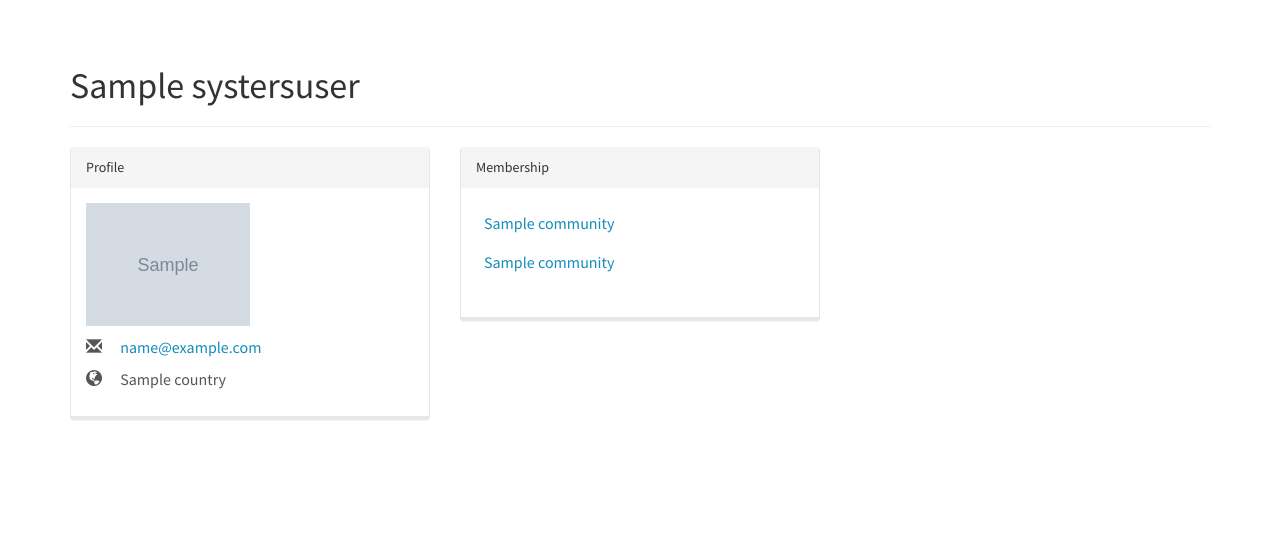
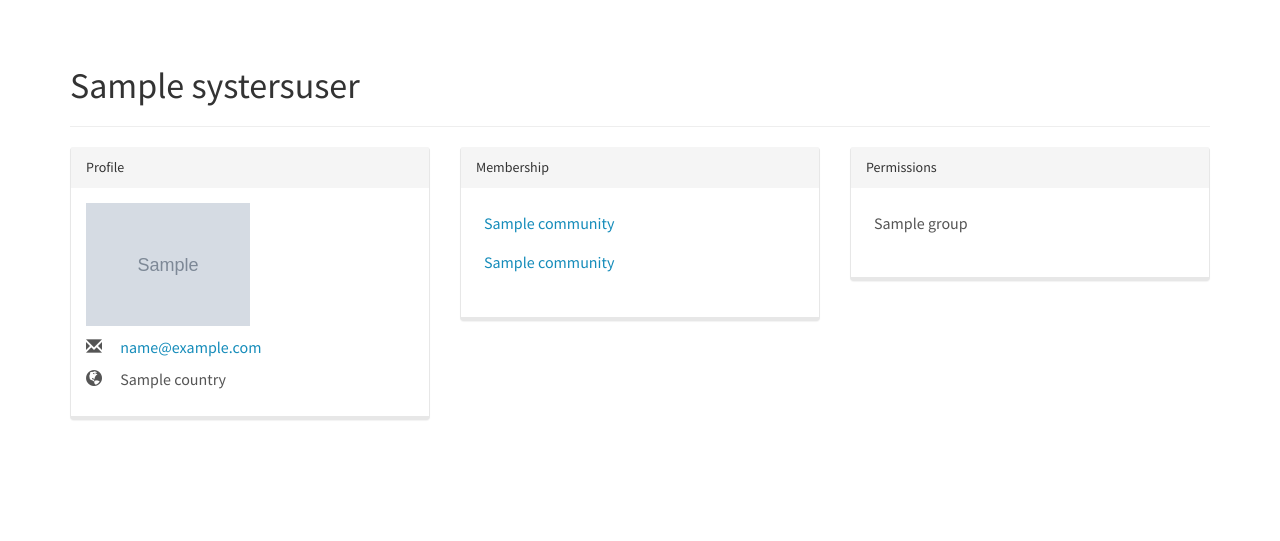
Before and after one commit to anitab-org/portal, a Django app: template systers_portal/templates/users/view_profile.html in a window 1280 px wide. Shown: the part 54-595 px from the top of the page. Run offline with Django 3.2, Linux system fonts and the light colour scheme; the template is opened without the code that fills it: most values are stand-ins (such as "Sample title", 1, 10 or a date in 2020); grey boxes marked "Sample" are stand-in pictures; parts of the project's set-up code (start-up, migrations or seed data) failed here and were passed over; some libraries are stand-ins or nearby versions.

Commit message:
add permissions panel + unittest

```diff
--- /dev/null
+++ b/systers_portal/templates/users/snippets/permissions.html
@@ -0,0 +1,18 @@
+<div class="panel panel-default">
+  <div class="panel-heading">Permissions</div>
+  <div class="panel-body">
+    {% if permission_groups %}
+      <table class="table table-hover">
+        <tbody>
+        {% for group in permission_groups %}
+          <tr class="profile-row">
+            <td>{{ group }}</td>
+          </tr>
+        {% endfor %}
+        </tbody>
+      </table>
+    {% else %}
+      <p>Looks like you have no permissions.</p>
+    {% endif %}
+  </div>
+</div>
--- a/systers_portal/templates/users/view_profile.html
+++ b/systers_portal/templates/users/view_profile.html
@@ -15,5 +15,8 @@
     <div class="col-md-4">
       {% include "users/snippets/membership.html" %}
     </div>
+    <div class="col-md-4">
+      {% include "users/snippets/permissions.html" %}
+    </div>
   </div>
 {% endblock %}
--- a/systers_portal/users/views.py
+++ b/systers_portal/users/views.py
@@ -17,9 +17,11 @@ class UserView(LoginRequiredMixin, TemplateView):
         communities = systersuser.communities.all()
         join_requests = JoinRequest.objects.filter(user=systersuser,
                                                    is_approved=False)
+        permission_groups = systersuser.user.groups.all()
         context_dict = {'systersuser': systersuser,
                         'communities': communities,
-                        'join_requests': join_requests}
+                        'join_requests': join_requests,
+                        'permission_groups': permission_groups}
         for key, value in context_dict.iteritems():
             context[key] = value
         return context
```
Also changed, not shown: systers_portal/users/tests.py (+15 -1 lines).
